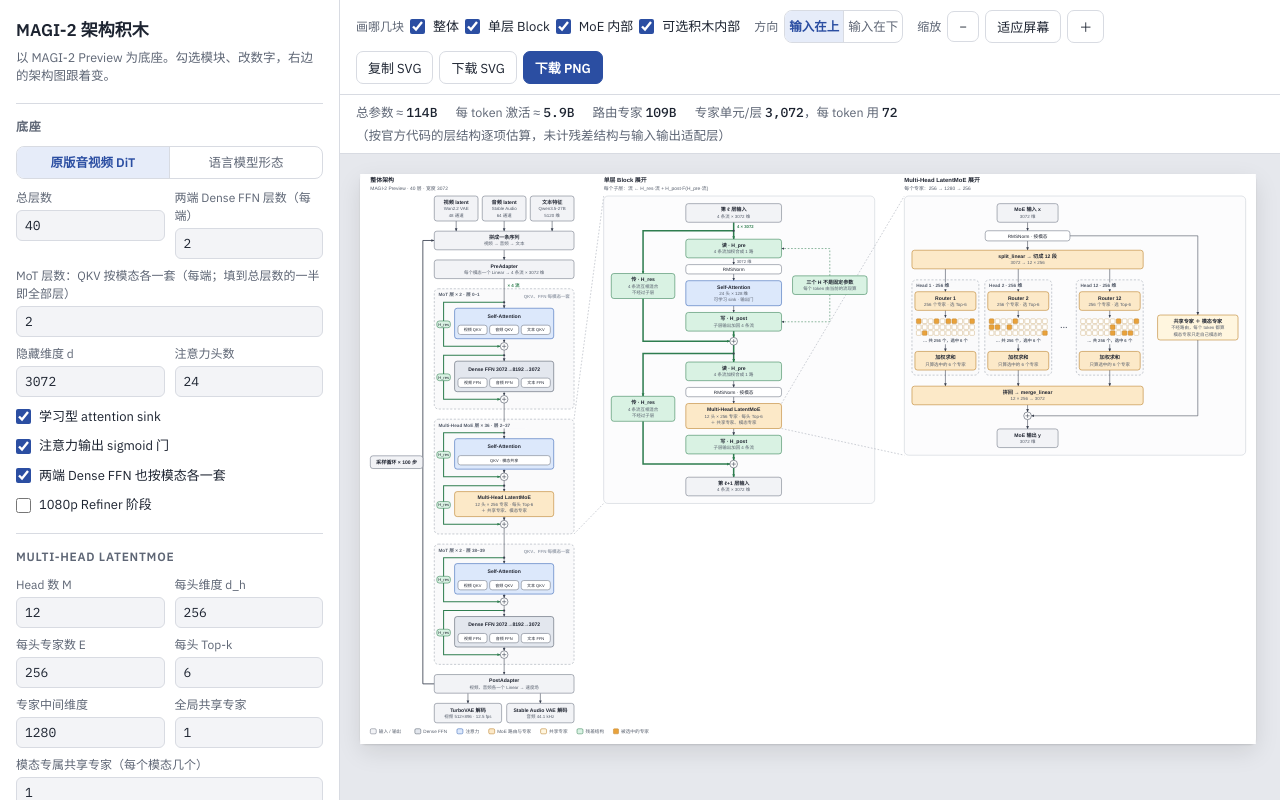
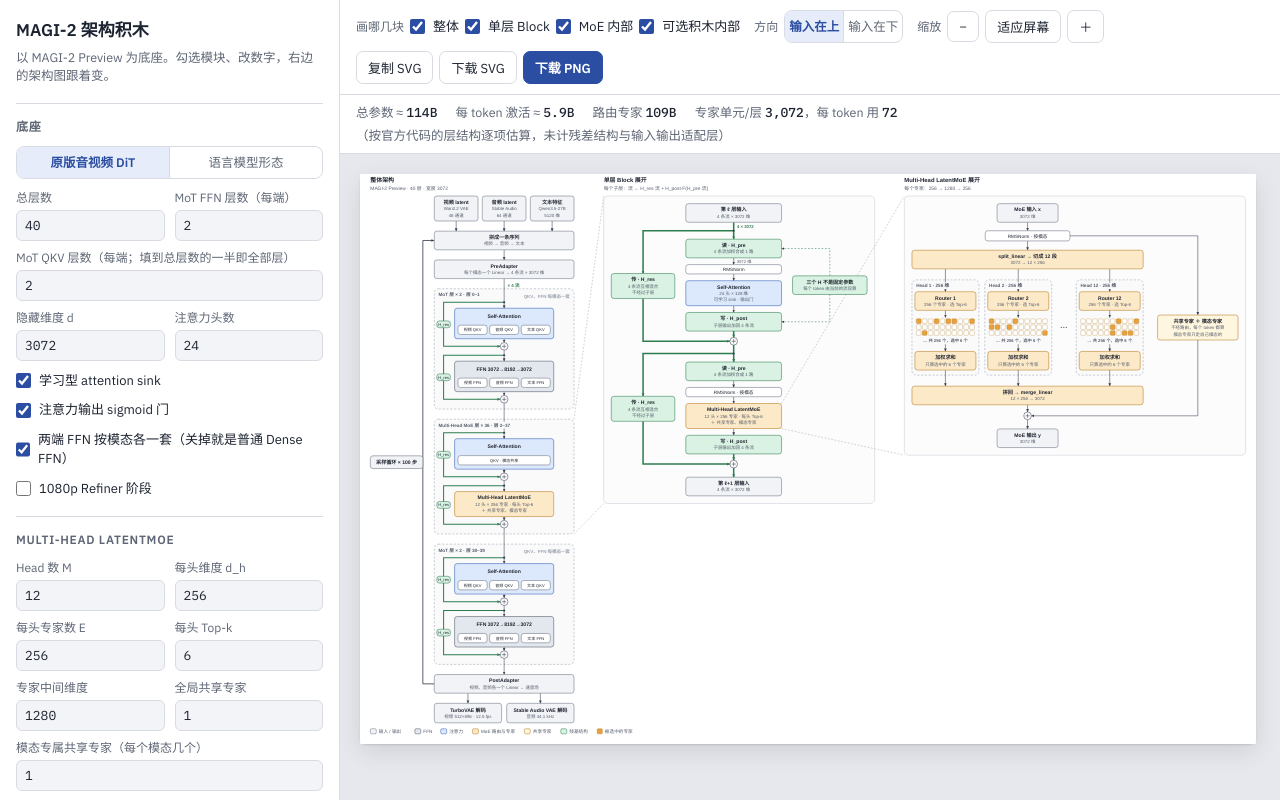
Before and after one commit to zoeycyyyy/arch-blocks, a plain HTML site: page index.html in a window 1280 px wide. Drawn offline with Linux system fonts and the light colour scheme.

Commit message:
Builder: name both layer-count fields as MoT (QKV / FFN)
Co-Authored-By: Claude Fable 5.2 <noreply@anthropic.com>
Claude-Session: https://claude.ai/code/session_01Q7Shi85h631qknB5p9nXkn

```diff
--- a/index.html
+++ b/index.html
@@ -101,14 +101,14 @@ main{display:flex;flex-direction:column;min-width:0;min-height:0}
     </div>
     <div class="grid">
       <label class="f">总层数<input type="number" id="f-L" data-k="L" min="3" max="200"></label>
-      <label class="f">两端 Dense FFN 层数（每端）<input type="number" id="f-dense" data-k="dense" min="0" max="50"></label>
-      <label class="f wide" data-if="mode=dit">MoT 层数：QKV 按模态各一套（每端；填到总层数的一半即全部层）<input type="number" id="f-mq" data-k="mq" min="0" max="200"></label>
+      <label class="f">MoT FFN 层数（每端）<input type="number" id="f-dense" data-k="dense" min="0" max="50"></label>
+      <label class="f wide" data-if="mode=dit">MoT QKV 层数（每端；填到总层数的一半即全部层）<input type="number" id="f-mq" data-k="mq" min="0" max="200"></label>
       <label class="f">隐藏维度 d<input type="number" id="f-d" data-k="d" min="64" step="64"></label>
       <label class="f">注意力头数<input type="number" id="f-ah" data-k="ah" min="1" max="256"></label>
     </div>
     <label class="chk"><input type="checkbox" id="f-sink" data-k="sink">学习型 attention sink</label>
     <label class="chk"><input type="checkbox" id="f-gate" data-k="gate">注意力输出 sigmoid 门</label>
-    <label class="chk" data-if="mode=dit"><input type="checkbox" id="f-motf" data-k="motF">两端 Dense FFN 也按模态各一套</label>
+    <label class="chk" data-if="mode=dit"><input type="checkbox" id="f-motf" data-k="motF">两端 FFN 按模态各一套（关掉就是普通 Dense FFN）</label>
     <label class="chk" data-if="mode=dit"><input type="checkbox" id="f-refiner" data-k="refiner">1080p Refiner 阶段</label>
   </section>
 
@@ -309,7 +309,7 @@ function buildA(c){
     s=s.concat(cu("mid"));
     const nsh=c.shared+c.mshared;
     s.push(isMoe?{lines:["Multi-Head LatentMoE",c.M+" 头 × "+c.E+" 专家 · 每头 Top-"+c.k].concat(nsh?["＋ "+(c.shared?"共享专家":"")+(c.shared&&c.mshared?"、":"")+(c.mshared?"模态专家":"")]:[]),kind:"moe",mix:true}
-                :motFF?{lines:[],cap:"Dense FFN "+c.d+"→"+c.ffnI+"→"+c.d,tri:["视频 FFN","音频 FFN","文本 FFN"],kind:"dense",mix:true,h:72}
+                :motFF?{lines:[],cap:"FFN "+c.d+"→"+c.ffnI+"→"+c.d,tri:["视频 FFN","音频 FFN","文本 FFN"],kind:"dense",mix:true,h:72}
                 :{lines:["Dense FFN",c.d+" → "+c.ffnI+" → "+c.d+" · SwiGLU"],kind:"dense",mix:true});
     return s.concat(cu("post"));
   };
@@ -555,7 +555,7 @@ function shift(sc,dx,dy){
 
 const KIND={
   io:{fill:"#F2F3F6",stroke:"#6B7280",name:"输入 / 输出"},
-  dense:{fill:"#E3E7EE",stroke:"#4B5563",name:"Dense FFN"},
+  dense:{fill:"#E3E7EE",stroke:"#4B5563",name:"FFN"},
   attn:{fill:"#DCE8FB",stroke:"#2F5FB3",name:"注意力"},
   moe:{fill:"#FCE9C8",stroke:"#B7791F",name:"MoE 路由与专家"},
   shared:{fill:"#FFF6DF",stroke:"#B7791F",name:"共享专家"},
```
